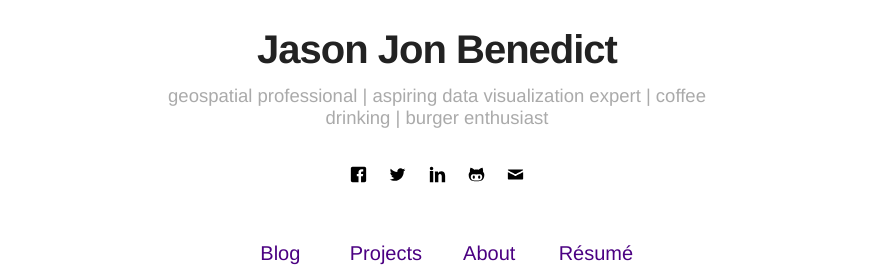
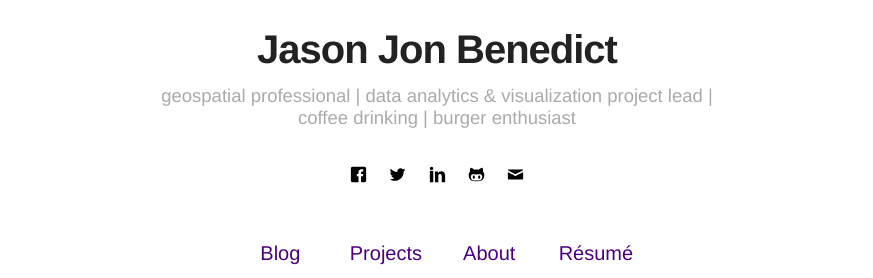
Before and after one commit to jasonjb82/jasonjb82.github.io, a Jekyll site: the page built from index.html, in a window 1280 px wide. Shown: the part 247-525 px from the top of the page, without its empty margins (203-1076 px from the left). Built offline with Jekyll 4.4.1, drawn with Linux system fonts in a browser that asks for light colours.

Commit message:
Update _config.yml

```diff
--- a/_config.yml
+++ b/_config.yml
@@ -1,6 +1,6 @@
 # main text of home
 name: Jason Jon Benedict
-bio: geospatial professional | aspiring data visualization expert | coffee drinking | burger enthusiast
+bio: geospatial professional | data analytics & visualization project lead | coffee drinking | burger enthusiast
 
 # twitter summary info
 description: A blog about technology and stuff related
```
